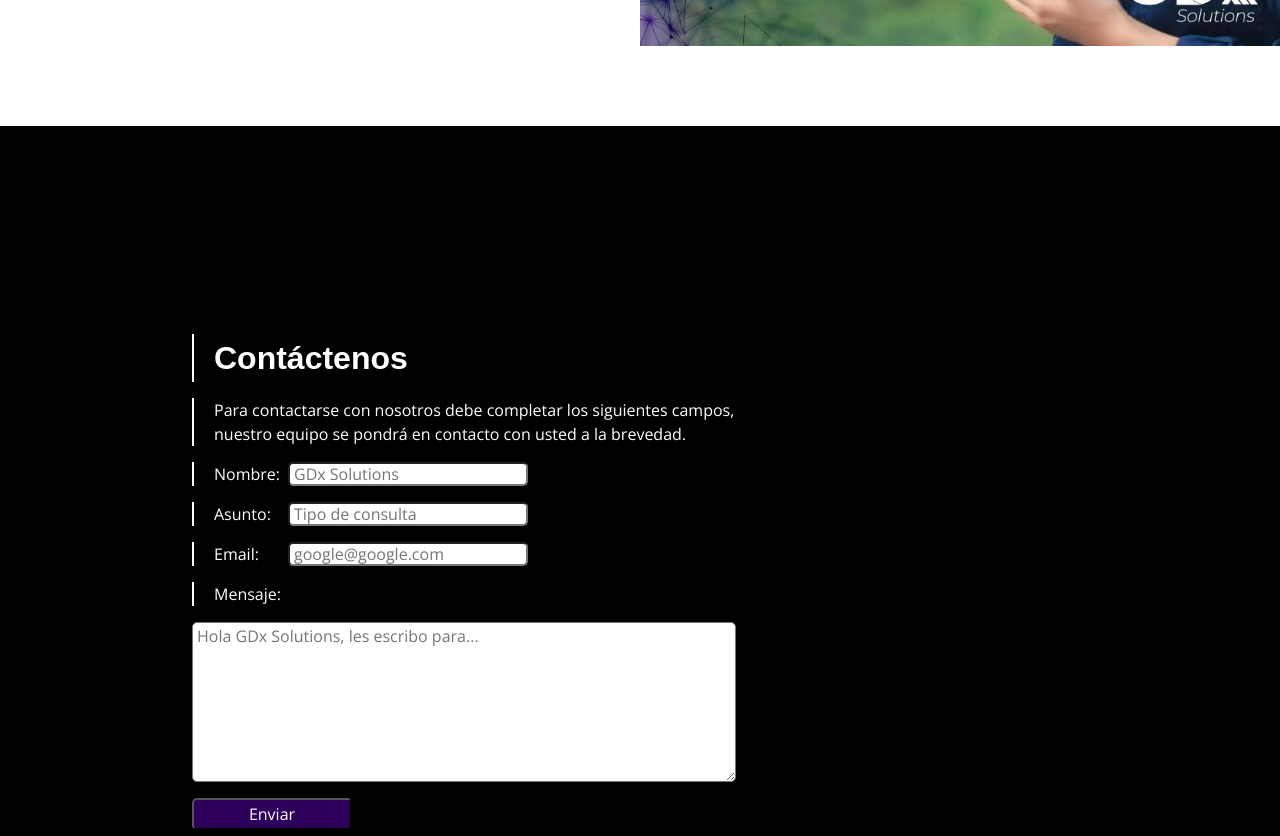
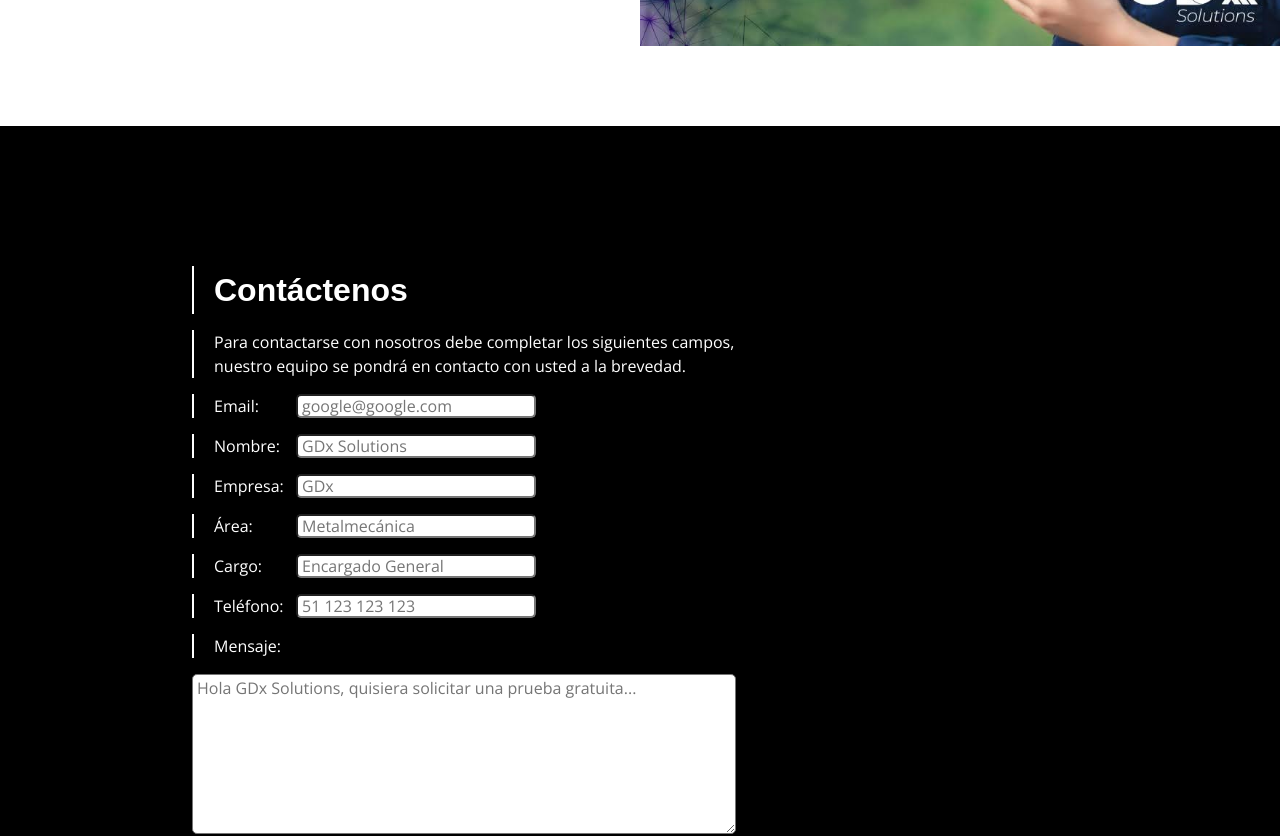
Before and after one commit to marioacaballero/GDx-Solutions-Frontend, a React (Vite) app: page /about in a window 1280 px wide. Shown: the part 1540-2376 px from the top of the page. Built offline with nearby package versions, Linux system fonts and the light colour scheme; no server answers; what chartjs-plugin-datalabels would draw is missing.

Commit message:
contact form update
change form content labels, add errors validation to all labels, remove outline on inputs

```diff
--- a/src/assets/helpers/validators.ts
+++ b/src/assets/helpers/validators.ts
@@ -4,8 +4,12 @@ export const validator = (target: any) => {
   const notNull = /\S+/;
   const notEmail = /^[^\s@]+@[^\s@]+\.[^\s@]+$/;
   const error = {
+    name: "",
     email: "",
-    subject: "",
+    business: "",
+    area: "",
+    charge: "",
+    phone: "",
     message: "",
   };
 
@@ -14,11 +18,21 @@ export const validator = (target: any) => {
   } else if (!notEmail.test(target.email)) {
     error.email = "Email Invalido";
   }
-
-  if (!notNull.test(target.subject)) {
-    error.subject = "Campo obligatorio";
+  if (!notNull.test(target.name)) {
+    error.name = "Campo obligatorio";
   }
-
+  if (!notNull.test(target.business)) {
+    error.business = "Campo obligatorio";
+  }
+  if (!notNull.test(target.area)) {
+    error.area = "Campo obligatorio";
+  }
+  if (!notNull.test(target.charge)) {
+    error.charge = "Campo obligatorio";
+  }
+  if (!notNull.test(target.phone)) {
+    error.phone = "Campo obligatorio";
+  }
   if (!notNull.test(target.message)) {
     error.message = "Campo obligatorio";
   }
--- a/src/components/ContactForm/ContactForm.module.css
+++ b/src/components/ContactForm/ContactForm.module.css
@@ -8,7 +8,8 @@
   background-color: black;
   color: white;
   padding-left: 15%;
-  padding-top: 7rem;
+  padding-top: 8rem;
+  padding-bottom: 2rem;
 }
 
 .contact > h2 {
@@ -35,7 +36,7 @@
 .contact > form > label {
   display: flex;
   width: 32rem;
-  gap: 1rem;
+  gap: 1.5rem;
 }
 
 .contact > form > label > span {
@@ -65,6 +66,11 @@
   border-radius: 5px;
 }
 
+.contact > form > label > input:focus,
+.contact > form > textarea:focus {
+  outline: 0;
+}
+
 .contact > form > textarea {
   height: 10rem;
   padding: 4px;
--- a/src/components/ContactForm/ContactForm.tsx
+++ b/src/components/ContactForm/ContactForm.tsx
@@ -15,13 +15,20 @@ export default function ContactForm() {
   const initialState = {
     name: "",
     email: "",
-    subject: "",
+    business: "",
+    area: "",
+    charge: "",
+    phone: "",
     message: "",
   };
 
   const errorInitialState = {
+    name: "",
     email: "",
-    subject: "",
+    business: "",
+    area: "",
+    charge: "",
+    phone: "",
     message: "",
   };
 
@@ -31,7 +38,10 @@ export default function ContactForm() {
   const formValues = {
     name: input.name,
     email: input.email,
-    subject: input.subject,
+    business: input.business,
+    area: input.area,
+    charge: input.charge,
+    phone: input.phone,
     message: input.message,
   };
 
@@ -52,7 +62,16 @@ export default function ContactForm() {
   const sendEmail = (e: any) => {
     e.preventDefault();
 
-    if (!errors.email && !errors.subject && !errors.message && input.message) {
+    if (
+      !errors.email &&
+      !errors.name &&
+      !errors.business &&
+      !errors.charge &&
+      !errors.area &&
+      !errors.phone &&
+      !errors.message &&
+      input.message
+    ) {
       emailjs
         .send(EMAIL_SERVICE_ID, TEMPLATE_ID, formValues, API_PUBLIC_KEY)
         .then(
@@ -73,7 +92,7 @@ export default function ContactForm() {
       handleInputChange(e);
       swal({
         title: "Algo falta!",
-        text: "Por favor revisa los campos requeridos",
+        text: "Por favor revisa los campos",
         icon: "warning",
       });
     }
@@ -89,30 +108,6 @@ export default function ContactForm() {
         </p>
         <form onSubmit={sendEmail}>
           <label>
-            <span>Nombre:</span>
-            <input
-              type="text"
-              name="name"
-              placeholder="GDx Solutions"
-              value={input.name}
-              onChange={(e) => handleInputChange(e)}
-            />
-            <p className={style.hide}></p>
-          </label>
-          <label>
-            <span>Asunto:</span>
-            <input
-              type="text"
-              name="subject"
-              value={input.subject}
-              placeholder="Tipo de consulta"
-              onChange={(e) => handleInputChange(e)}
-            />
-            <p className={errors.subject ? style.error : style.hide}>
-              {errors.subject}
-            </p>
-          </label>
-          <label>
             <span>Email:</span>
             <input
               type="email"
@@ -126,6 +121,71 @@ export default function ContactForm() {
             </p>
           </label>
           <label>
+            <span>Nombre:</span>
+            <input
+              type="text"
+              name="name"
+              placeholder="GDx Solutions"
+              value={input.name}
+              onChange={(e) => handleInputChange(e)}
+            />
+            <p className={errors.name ? style.error : style.hide}>
+              {errors.name}
+            </p>
+          </label>
+          <label>
+            <span>Empresa:</span>
+            <input
+              type="text"
+              name="business"
+              value={input.business}
+              placeholder="GDx"
+              onChange={(e) => handleInputChange(e)}
+            />
+            <p className={errors.business ? style.error : style.hide}>
+              {errors.business}
+            </p>
+          </label>
+          <label>
+            <span>Área:</span>
+            <input
+              type="text"
+              name="area"
+              value={input.area}
+              placeholder="Metalmecánica"
+              onChange={(e) => handleInputChange(e)}
+            />
+            <p className={errors.area ? style.error : style.hide}>
+              {errors.area}
+            </p>
+          </label>
+          <label>
+            <span>Cargo:</span>
+            <input
+              type="text"
+              name="charge"
+              value={input.charge}
+              placeholder="Encargado General"
+              onChange={(e) => handleInputChange(e)}
+            />
+            <p className={errors.charge ? style.error : style.hide}>
+              {errors.charge}
+            </p>
+          </label>
+          <label>
+            <span>Teléfono:</span>
+            <input
+              type="text"
+              name="phone"
+              value={input.phone}
+              placeholder="51 123 123 123"
+              onChange={(e) => handleInputChange(e)}
+            />
+            <p className={errors.phone ? style.error : style.hide}>
+              {errors.phone}
+            </p>
+          </label>
+          <label>
             <span>Mensaje:</span>
             <p className={errors.message ? style.error : style.hide}>
               {errors.message}
@@ -134,7 +194,7 @@ export default function ContactForm() {
           <textarea
             name="message"
             value={input.message}
-            placeholder="Hola GDx Solutions, les escribo para..."
+            placeholder="Hola GDx Solutions, quisiera solicitar una prueba gratuita..."
             onChange={(e) => handleInputChange(e)}
           />
           <button type="submit">Enviar</button>
```
